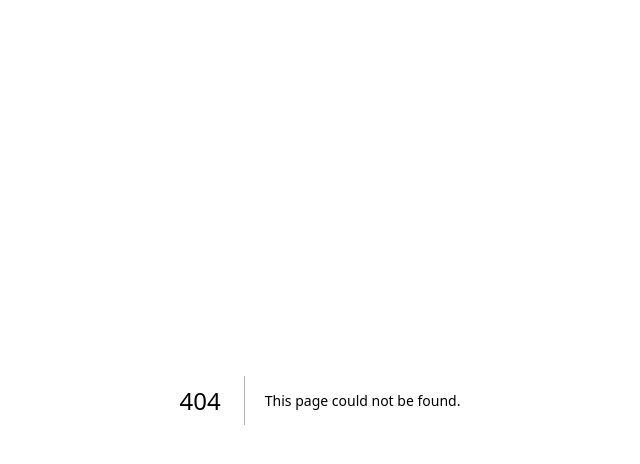
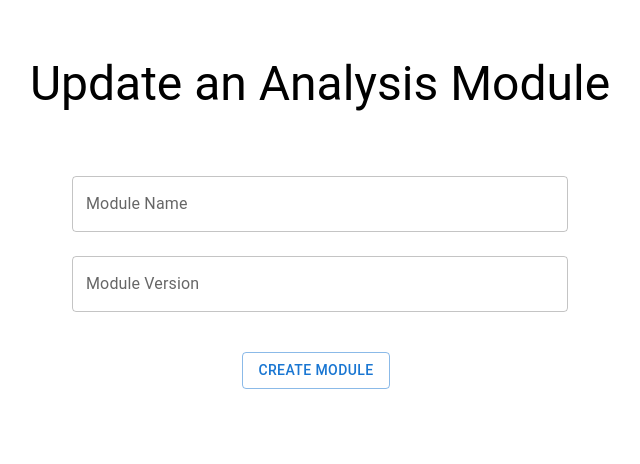
Before and after one commit to Antonio-Pena/frontend, a Next.js app: page /analisisModules/newModule in a window 1280 px wide. Before the commit this address had no page. Shown: the top 464 px of the page, without its empty margins (320-960 px from the left). Built offline with nearby package versions, Linux system fonts and the light colour scheme.

Commit message:
feat(frontend): :sparkles: Typing, Service and Creation Form to add a new analysisi module

```diff
--- /dev/null
+++ b/pages/analisisModules/newModule.tsx
@@ -0,0 +1,8 @@
+import React from "react";
+import CreateNewAnalysisModule from "../../src/screens/AnalysisModules/CreateUpdateAnalysisModule/Container";
+
+const newAnalysisModule = () => {
+  return <CreateNewAnalysisModule isUpdatingAnalysisModule={false} />;
+};
+
+export default newAnalysisModule;
--- a/services/analysisModules.ts
+++ b/services/analysisModules.ts
@@ -1,4 +1,5 @@
 import axios from "axios";
+import { IAnalysisModule } from "../src/types/AnalisisModule";
 
 const baseUrl = "http://localhost:3001/analysisModules";
 
@@ -7,10 +8,10 @@ const getAll = () => {
   return request.then((res) => res.data);
 };
 
-// const create = (newAnalysisModule) => {
-//   const request = axios.post(baseUrl, newPerson);
-//   return request.then((res) => res.data);
-// };
+const create = (newAnalysisModule: IAnalysisModule) => {
+  const request = axios.post(baseUrl, newAnalysisModule);
+  return request.then((res) => res.data);
+};
 
 // const erase = (moduleId) => {
 //   return axios.delete(`${baseUrl}/${id}`);
@@ -21,6 +22,6 @@ const getAll = () => {
 //   return request.then((res) => res.data);
 // };
 
-const analysisModulesService = { getAll };
+const analysisModulesService = { getAll, create };
 
 export default analysisModulesService;
--- /dev/null
+++ b/src/components/TextInputFormik.tsx
@@ -0,0 +1,27 @@
+import React, { memo } from "react";
+import TextField from "@mui/material/TextField";
+import { useField } from "formik";
+
+interface Props {
+  name: string;
+  label: string;
+  [x: string]: any;
+}
+
+const TextInputFormik = ({ label, ...props }: Props) => {
+  const [field, meta] = useField(props);
+
+  return (
+    <TextField
+      label={label}
+      fullWidth
+      margin="normal"
+      variant="outlined"
+      error={meta.touched && Boolean(meta.error)}
+      helperText={meta.touched && meta.error}
+      {...field}
+      {...props}
+    />
+  );
+};
+export default memo(TextInputFormik);
--- /dev/null
+++ b/src/screens/AnalysisModules/CreateUpdateAnalysisModule/Container.tsx
@@ -0,0 +1,36 @@
+import { FormikHelpers } from "formik";
+import React from "react";
+import { IAnalysisModule } from "../../../types/AnalisisModule";
+import CreateUpdateAnalysisModuleView from "./View";
+import analysisModulesService from "../../../../services/analysisModules";
+import { useRouter } from "next/router";
+
+type Props = { isUpdatingAnalysisModule: boolean };
+
+const CreateUpdateAnalysisModuleContainer = ({
+  isUpdatingAnalysisModule,
+}: Props) => {
+  const router = useRouter();
+  const handleSubmit = async (
+    values: IAnalysisModule,
+    { resetForm }: FormikHelpers<IAnalysisModule>
+  ) => {
+    const { error } = await analysisModulesService.create(values);
+    if (!error) {
+      resetForm();
+    }
+    window.alert(
+      `Analysis module ${values.moduleName} has been created successfully`
+    );
+    router.push(`/`);
+  };
+
+  return (
+    <CreateUpdateAnalysisModuleView
+      isUpdatingAnalysisModule={isUpdatingAnalysisModule}
+      handleSubmit={handleSubmit}
+    />
+  );
+};
+
+export default CreateUpdateAnalysisModuleContainer;
--- /dev/null
+++ b/src/screens/AnalysisModules/CreateUpdateAnalysisModule/View.tsx
@@ -0,0 +1,92 @@
+import { Box, Button, Typography } from "@mui/material";
+import { Form, Formik, FormikHelpers, FormikProps } from "formik";
+import React from "react";
+import TextInputFormik from "../../../components/TextInputFormik";
+import { IAnalysisModule } from "../../../types/AnalisisModule";
+
+type CreateUpdateAnalysisModuleProps = {
+  isUpdatingAnalysisModule?: boolean;
+  analysisModuleSelected?: IAnalysisModule | undefined;
+  handleSubmit: (
+    values: IAnalysisModule,
+    { setSubmitting, resetForm }: FormikHelpers<IAnalysisModule>
+  ) => void;
+};
+
+const defaultAnalysisModule: IAnalysisModule = {
+  id: "",
+  moduleName: "",
+  moduleVersion: "",
+};
+
+const CreateUpdateAnalysisModule = ({
+  isUpdatingAnalysisModule,
+  analysisModuleSelected,
+  handleSubmit,
+}: CreateUpdateAnalysisModuleProps) => {
+  const titleUpdateCreate = isUpdatingAnalysisModule
+    ? "Create an Analysis Module"
+    : "Update an Analysis Module";
+
+  const renderForm = () => {
+    const initialValuesAux: IAnalysisModule = isUpdatingAnalysisModule
+      ? analysisModuleSelected!
+      : defaultAnalysisModule;
+
+    const labelSubmitButton = isUpdatingAnalysisModule
+      ? "UPDATE MODULE"
+      : "CREATE MODULE";
+
+    return (
+      <Formik
+        initialValues={initialValuesAux}
+        // validationSchema={analysisModulesValidationSchema}
+        enableReinitialize={true}
+        onSubmit={handleSubmit}
+      >
+        {(props: FormikProps<IAnalysisModule>) => (
+          <Form>
+            <TextInputFormik name="moduleName" label="Module Name" />
+            <TextInputFormik name="moduleVersion" label="Module Version" />
+
+            <Box
+              sx={{ display: "flex", gap: 4, justifyContent: "center", mt: 3 }}
+            >
+              <Button sx={{ mt: 1, mr: 1 }} type="submit" variant="outlined">
+                {labelSubmitButton}
+              </Button>
+            </Box>
+          </Form>
+        )}
+      </Formik>
+    );
+  };
+  return (
+    <Box
+      sx={{
+        padding: "3rem",
+      }}
+    >
+      <Box sx={{ display: "flex", justifyContent: "center" }}>
+        <Typography variant="h3" component="h1">
+          {titleUpdateCreate}
+        </Typography>
+      </Box>
+      <Box
+        sx={{
+          display: "flex",
+          gap: "1rem",
+          justifyContent: "center",
+          alignItems: "center",
+          padding: "3rem",
+          mb: 2,
+          mt: { xs: 2, md: 0 },
+        }}
+      >
+        {renderForm()}
+      </Box>
+    </Box>
+  );
+};
+
+export default CreateUpdateAnalysisModule;
--- /dev/null
+++ b/src/types/AnalisisModule.ts
@@ -0,0 +1,5 @@
+export interface IAnalysisModule {
+  id: string;
+  moduleName: string;
+  moduleVersion: string;
+}
--- a/tsconfig.json
+++ b/tsconfig.json
@@ -15,6 +15,6 @@
     "jsx": "preserve",
     "incremental": true
   },
-  "include": ["next-env.d.ts", "**/*.ts", "**/*.tsx"],
+  "include": ["next-env.d.ts", "**/*.ts", "**/*.tsx", "src/screens/AnalysisModules/CreateUpdateAnalysisModule"],
   "exclude": ["node_modules"]
 }
```
Also changed, not shown: src/screens/AnalysisModules/View.tsx (+30 -3 lines), src/screens/AnalysisModules/components/AnalysisModulesTable.tsx (+38 -12 lines).
